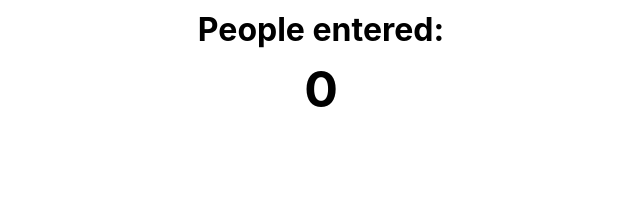
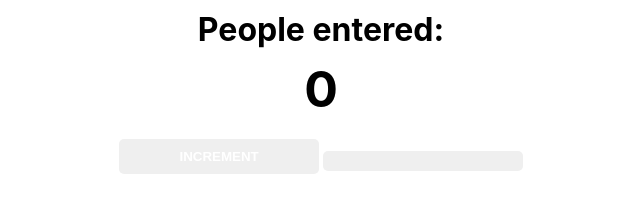
Before and after one commit to theeurbanlegend/Passenger-counter, a plain HTML site: page index.html in a window 1280 px wide. Shown: the whole page, without its empty margins (319-959 px from the left). Drawn offline with Linux system fonts and the light colour scheme.

Commit message:
Adding buttons

```diff
--- a/index.html
+++ b/index.html
@@ -11,6 +11,9 @@
     <body>
         <h1>People entered:</h1>
         <h2 id="count">0</h2>
+        <button class="increment-btn" type="submit">INCREMENT</button>
+        <button class="save-btn"></button>
+
     </body>
 
 </html>
```
